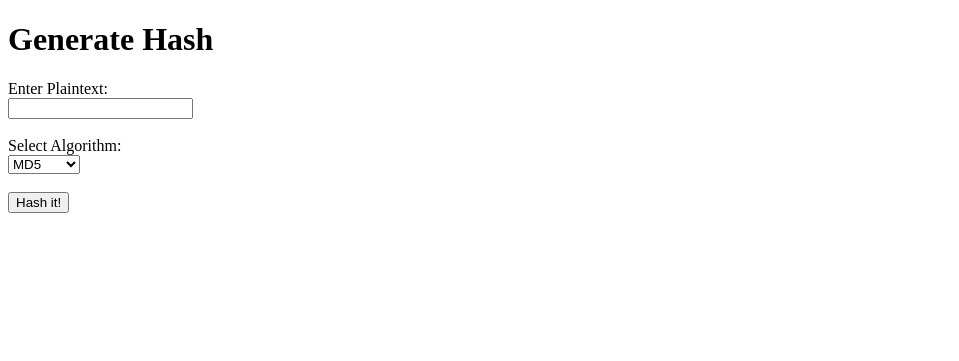
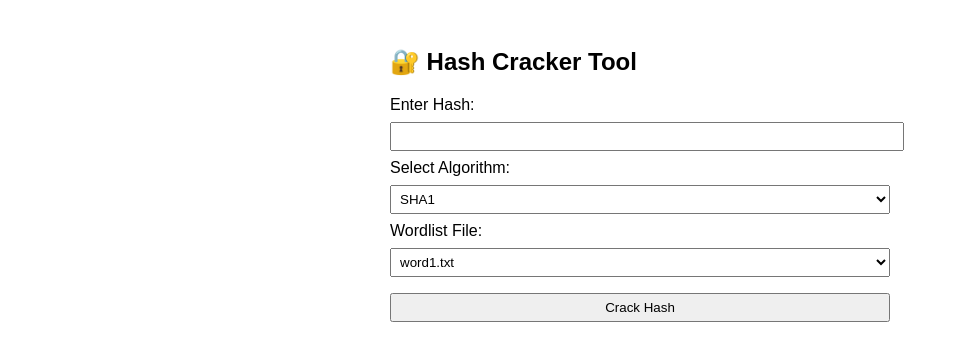
Before and after one commit to Cwalt2/hash-crack-web, a Flask app: page / in a window 1280 px wide. Shown: the top 361 px of the page, without its empty margins (0-959 px from the left). Run offline with Flask 3, Linux system fonts and the light colour scheme.

Commit message:
adding hash cracker
adding the logic to crack hashes. setting up to add a file upload for .txt files

```diff
--- a/app.py
+++ b/app.py
@@ -1,5 +1,6 @@
 from flask import Flask, request, render_template
 import hashlib
+import os
 
 app = Flask(__name__)
 
@@ -16,12 +17,29 @@ def hash_string(text: str, algorithm: str = "md5") -> str:
     else:
         return "Unsupported algorithm."
 
-# --- Routes ---
-@app.route('/', methods=['GET', 'POST'])
+# --- Hash Cracking Function ---
+def crack_hash(target_hash: str, algorithm: str, filepath: str):
+    if not os.path.exists(filepath):
+        return "Wordlist file not found."
+
+    with open(filepath, 'r', encoding='utf-8', errors='ignore') as file:
+        for line in file:
+            word = line.strip()
+            if hash_string(word, algorithm) == target_hash:
+                return f"✅ Cracked! The password is: {word}"
+    return "❌ Password not found in wordlist."
+
+# --- Flask Routes ---
+@app.route("/", methods=["GET", "POST"])
 def index():
-    hashed = None
-    if request.method == 'POST':
-        user_input = request.form['plaintext']
-        algorithm = request.form['algorithm']
-        hashed = hash_string(user_input, algorithm)
-    return render_template('index.html', hashed=hashed)
+    result = None
+    if request.method == "POST":
+        user_hash = request.form["hash"]
+        algorithm = request.form["algorithm"]
+        wordlist = request.form["wordlist"]
+
+        # For now, we only support files already in 'wordlists/' folder
+        filepath = f"wordlists/{wordlist}"
+        result = crack_hash(user_hash.strip(), algorithm, filepath)
+
+    return render_template("index.html", result=result)
--- a/templates/index.html
+++ b/templates/index.html
@@ -1,27 +1,64 @@
 <!DOCTYPE html>
 <html>
+
 <head>
-  <title>Hash Generator</title>
+  <title>Hash Cracker</title>
+  <style>
+    body {
+      font-family: Arial;
+      padding: 20px;
+    }
+
+    input,
+    select {
+      margin: 8px 0;
+      padding: 5px;
+      width: 100%;
+    }
+
+    .container {
+      max-width: 500px;
+      margin: auto;
+    }
+
+    .result {
+      margin-top: 20px;
+      background: #f4f4f4;
+      padding: 10px;
+    }
+  </style>
 </head>
+
 <body>
-  <h1>Generate Hash</h1>
-  <form method="POST">
-    <label>Enter Plaintext:</label><br>
-    <input type="text" name="plaintext"><br><br>
+  <div class="container">
+    <h2>🔐 Hash Cracker Tool</h2>
+    <form method="POST">
+      <label for="hash">Enter Hash:</label>
+      <input type="text" name="hash" required>
 
-    <label>Select Algorithm:</label><br>
-    <select name="algorithm">
-      <option value="md5">MD5</option>
-      <option value="sha1">SHA1</option>
-      <option value="sha256">SHA256</option>
-    </select><br><br>
+      <label for="algorithm">Select Algorithm:</label>
+      <select name="algorithm" required>
+        <option value="md5">MD5</option>
+        <option value="sha1" selected>SHA1</option>
+        <option value="sha256">SHA256</option>
+      </select>
 
-    <input type="submit" value="Hash it!">
-  </form>
+      <label for="wordlist">Wordlist File:</label>
+      <select name="wordlist" required>
+        <option value="word1.txt">word1.txt</option>
+        <!-- Add more files as needed -->
+      </select>
 
-  {% if hashed %}
-    <h2>Result:</h2>
-    <p><strong>Hashed Output:</strong> {{ hashed }}</p>
-  {% endif %}
+      <input type="submit" value="Crack Hash">
+    </form>
+
+    {% if result %}
+    <div class="result">
+      <h3>Result:</h3>
+      <p>{{ result }}</p>
+    </div>
+    {% endif %}
+  </div>
 </body>
+
 </html>
```
Also changed, not shown: test.py (+15 -12 lines).
